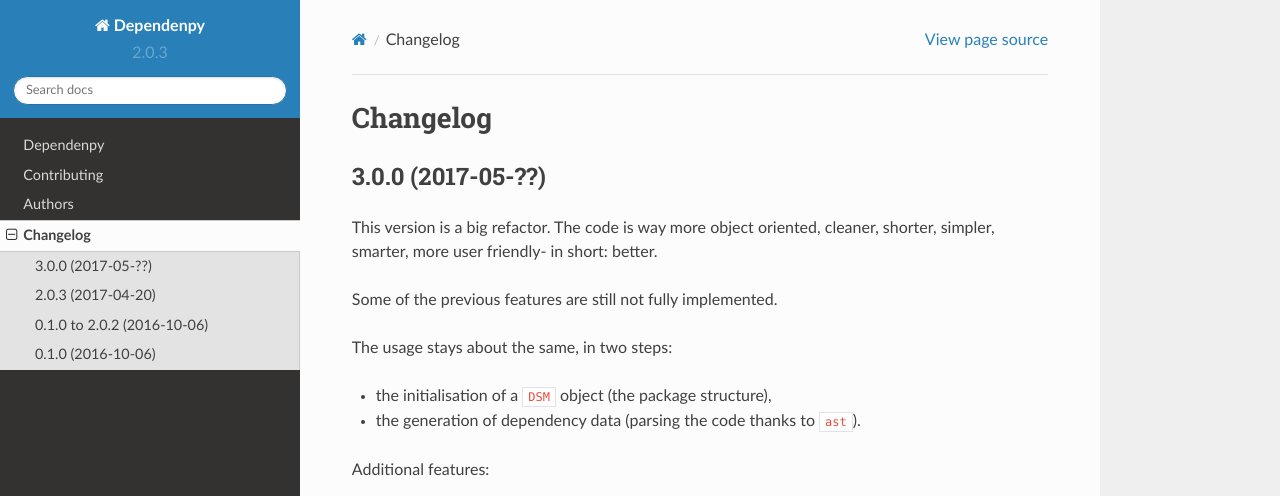
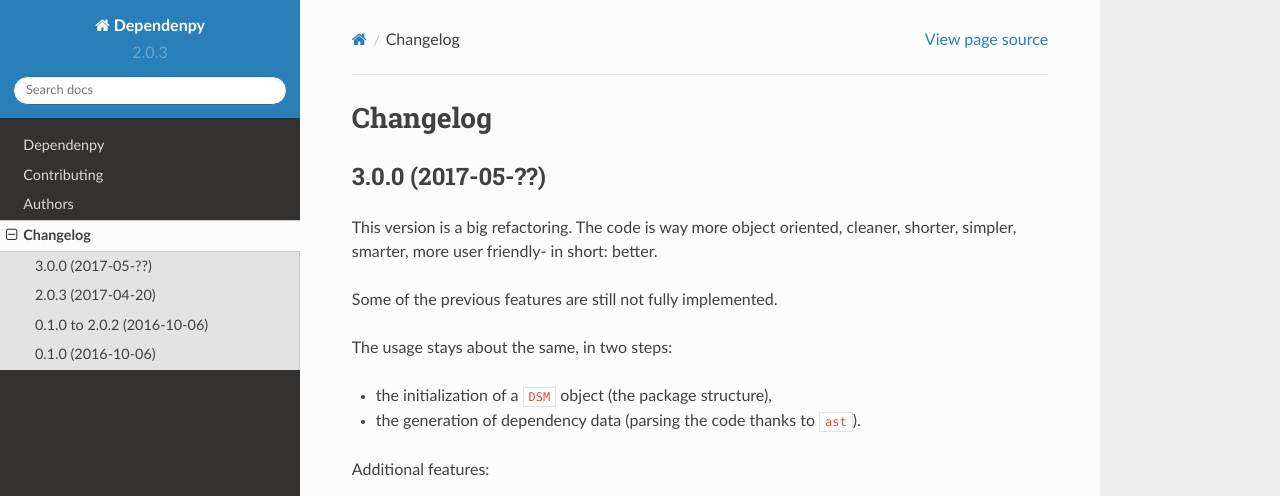
Before and after one commit to pawamoy/dependenpy, a Sphinx documentation site: the page built from docs/changelog.rst, in a window 1280 px wide and 1128 px high. Shown: the top 496 px of the window. Built offline with Sphinx 7.4.7 and the Read the Docs theme 2.0.0, drawn with Linux system fonts in a browser that asks for light colours.

Commit message:
Make tox happy

```diff
--- a/CHANGELOG.rst
+++ b/CHANGELOG.rst
@@ -5,14 +5,14 @@
 3.0.0 (2017-05-??)
 ==================
 
-This version is a big refactor. The code is way more object oriented,
+This version is a big refactoring. The code is way more object oriented,
 cleaner, shorter, simpler, smarter, more user friendly- in short: better.
 
 Some of the previous features are still not fully implemented.
 
 The usage stays about the same, in two steps:
 
-- the initialisation of a ``DSM`` object (the package structure),
+- the initialization of a ``DSM`` object (the package structure),
 - the generation of dependency data (parsing the code thanks to ``ast``).
 
 Additional features:
--- a/docs/spelling_wordlist.txt
+++ b/docs/spelling_wordlist.txt
@@ -16,3 +16,6 @@
 Mazzucotelli
 django
 highcharts
+wip
+WIP
+serializers
```
Also changed, not shown: 1 other file.
